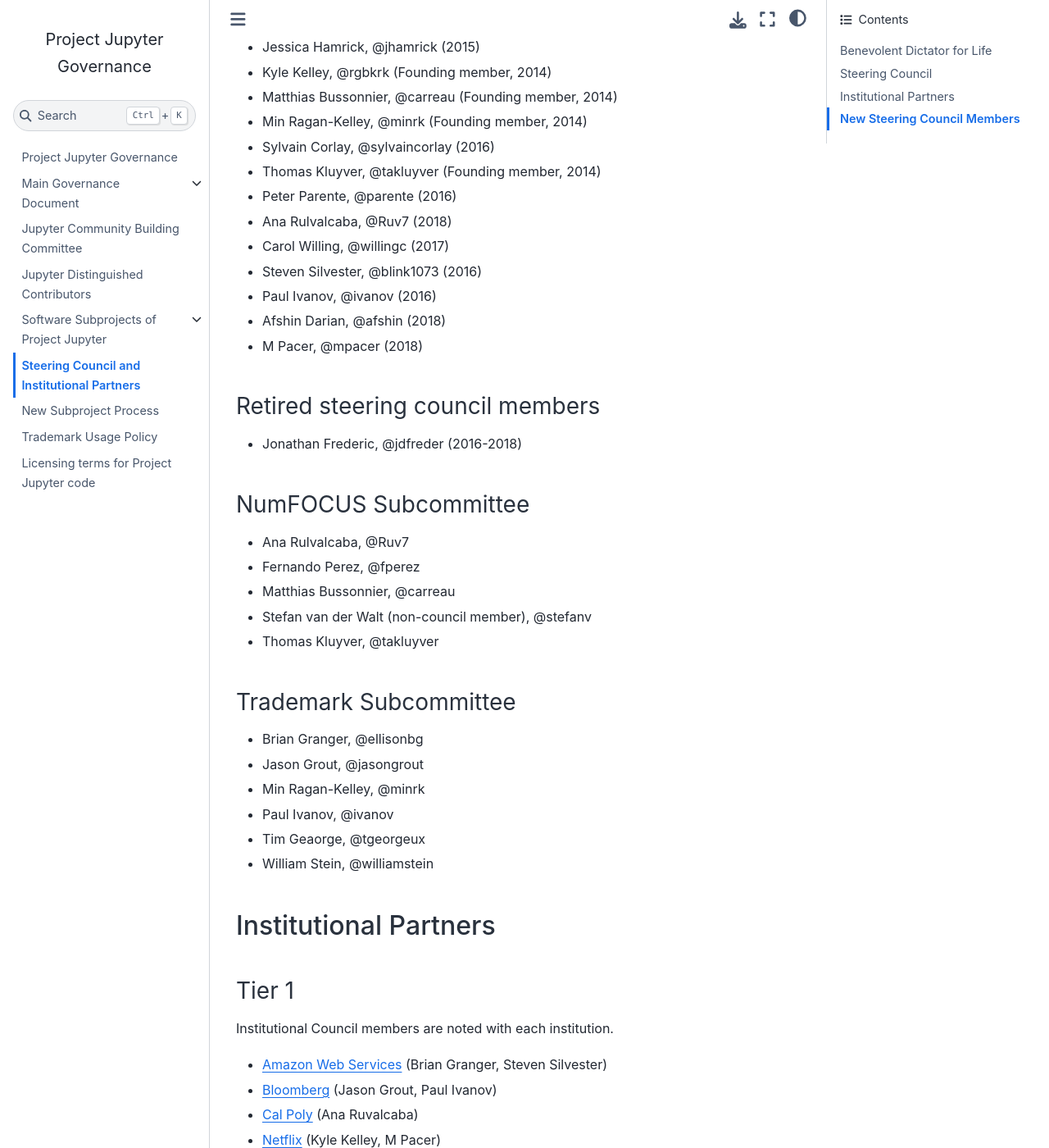
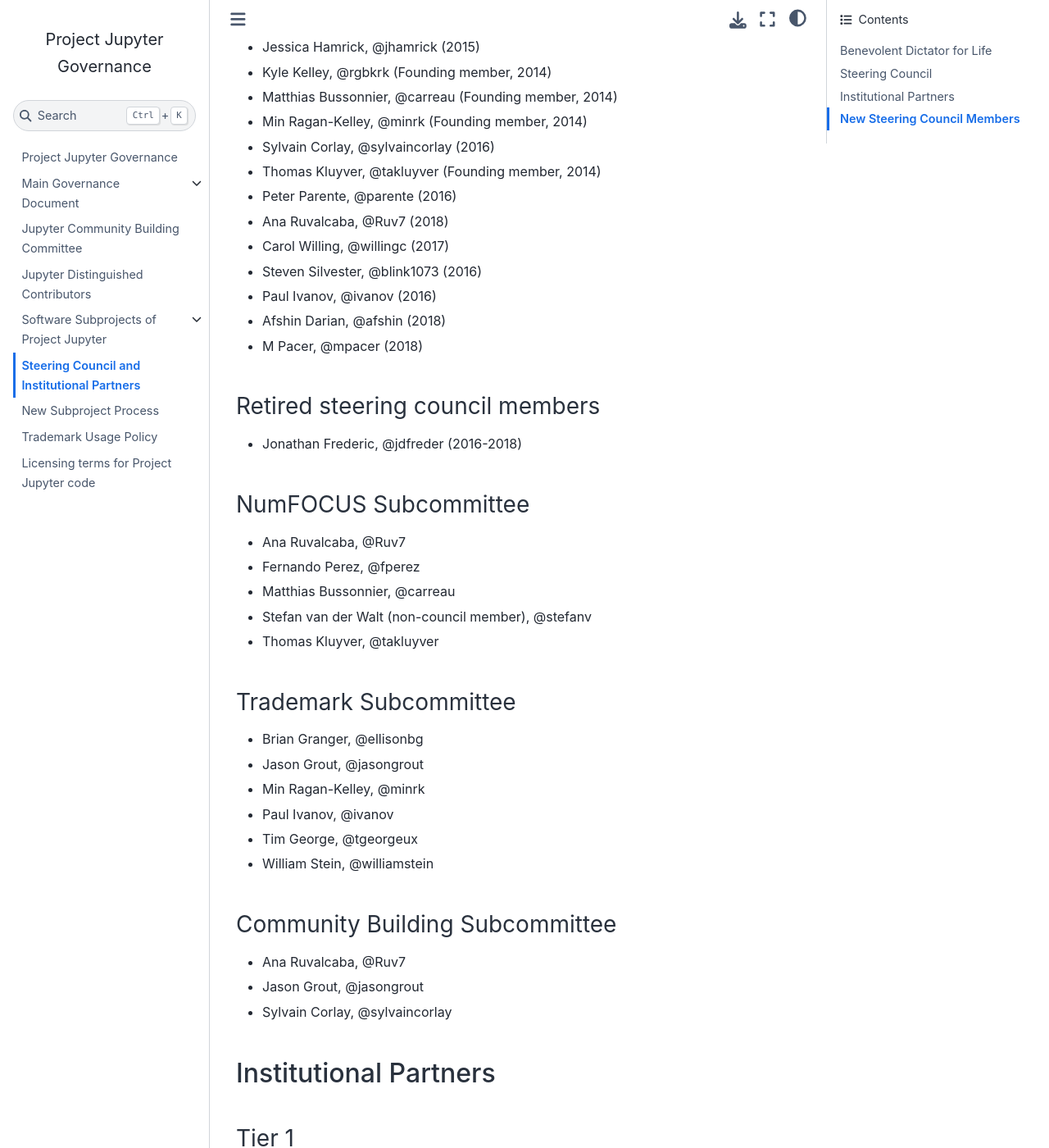
Before and after one commit to jupyter/governance, a Jupyter Book: the page built from people.md, in a window 1280 px wide and 1400 px high, scrolled down 551 px. Shown: the whole window at 82% size. Built offline with Jupyter Book 1.0.4 settings and Sphinx 7.4.7 and the Sphinx Book theme 1.1.4, drawn with Linux system fonts in a browser that asks for light colours; pages that are not in the unit, such as notebooks, are missing from menus.

Commit message:
Add the initial Community Building committee members.

```diff
--- a/people.md
+++ b/people.md
@@ -21,7 +21,7 @@
 - Sylvain Corlay, @sylvaincorlay (2016)
 - Thomas Kluyver, @takluyver (Founding member, 2014)
 - Peter Parente, @parente (2016)
-- Ana Rulvalcaba, @Ruv7 (2018)
+- Ana Ruvalcaba, @Ruv7 (2018)
 - Carol Willing, @willingc (2017)
 - Steven Silvester, @blink1073 (2016)
 - Paul Ivanov, @ivanov (2016)
@@ -34,7 +34,7 @@
 
 ### NumFOCUS Subcommittee
 
-- Ana Rulvalcaba, @Ruv7
+- Ana Ruvalcaba, @Ruv7
 - Fernando Perez, @fperez
 - Matthias Bussonnier, @carreau
 - Stefan van der Walt (non-council member), @stefanv
@@ -47,8 +47,14 @@
 - Jason Grout, @jasongrout
 - Min Ragan-Kelley, @minrk
 - Paul Ivanov, @ivanov
-- Tim Geaorge, @tgeorgeux
+- Tim George, @tgeorgeux
 - William Stein, @williamstein
+
+### Community Building Subcommittee
+
+- Ana Ruvalcaba, @Ruv7
+- Jason Grout, @jasongrout
+- Sylvain Corlay, @sylvaincorlay
 
 ## Institutional Partners
 
```
